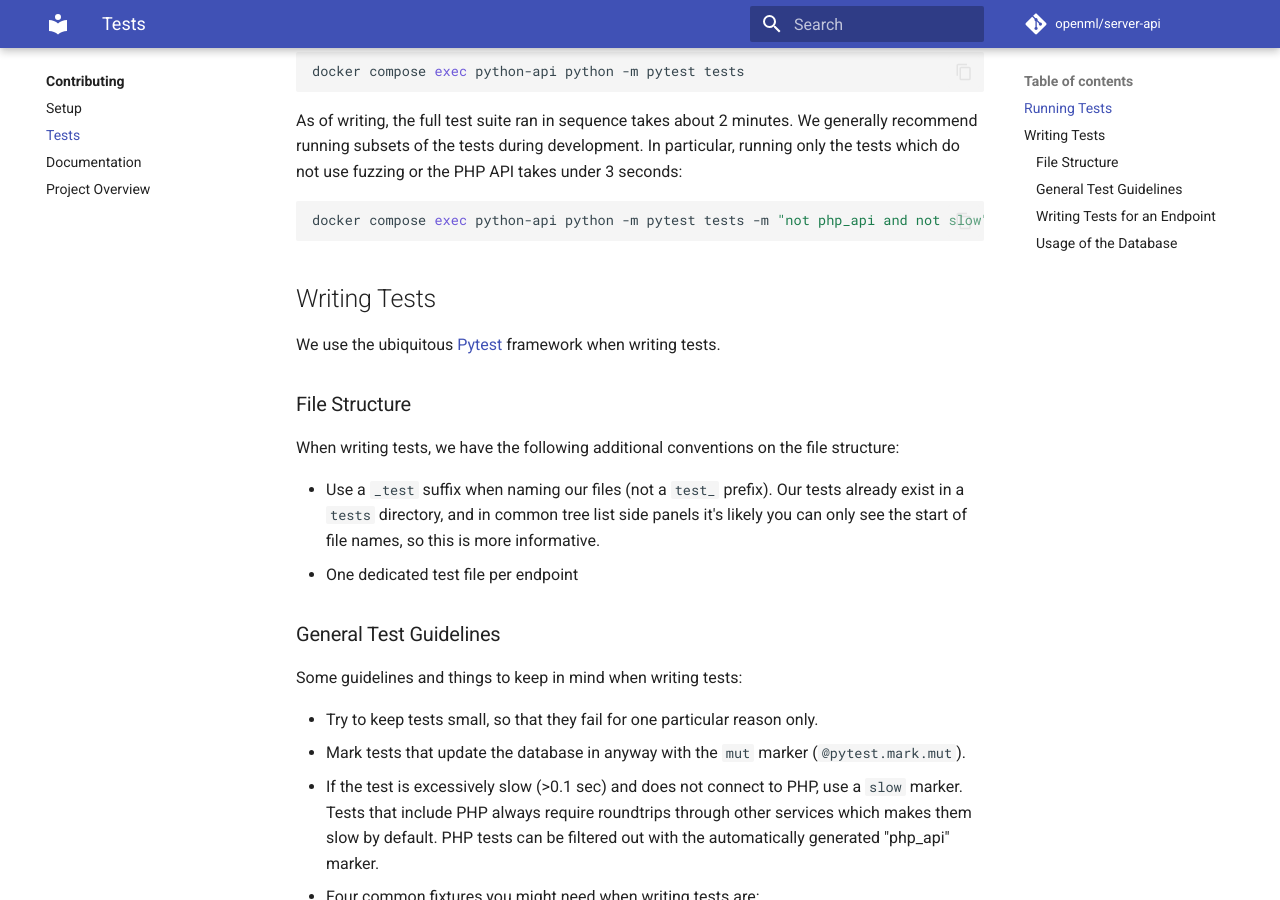
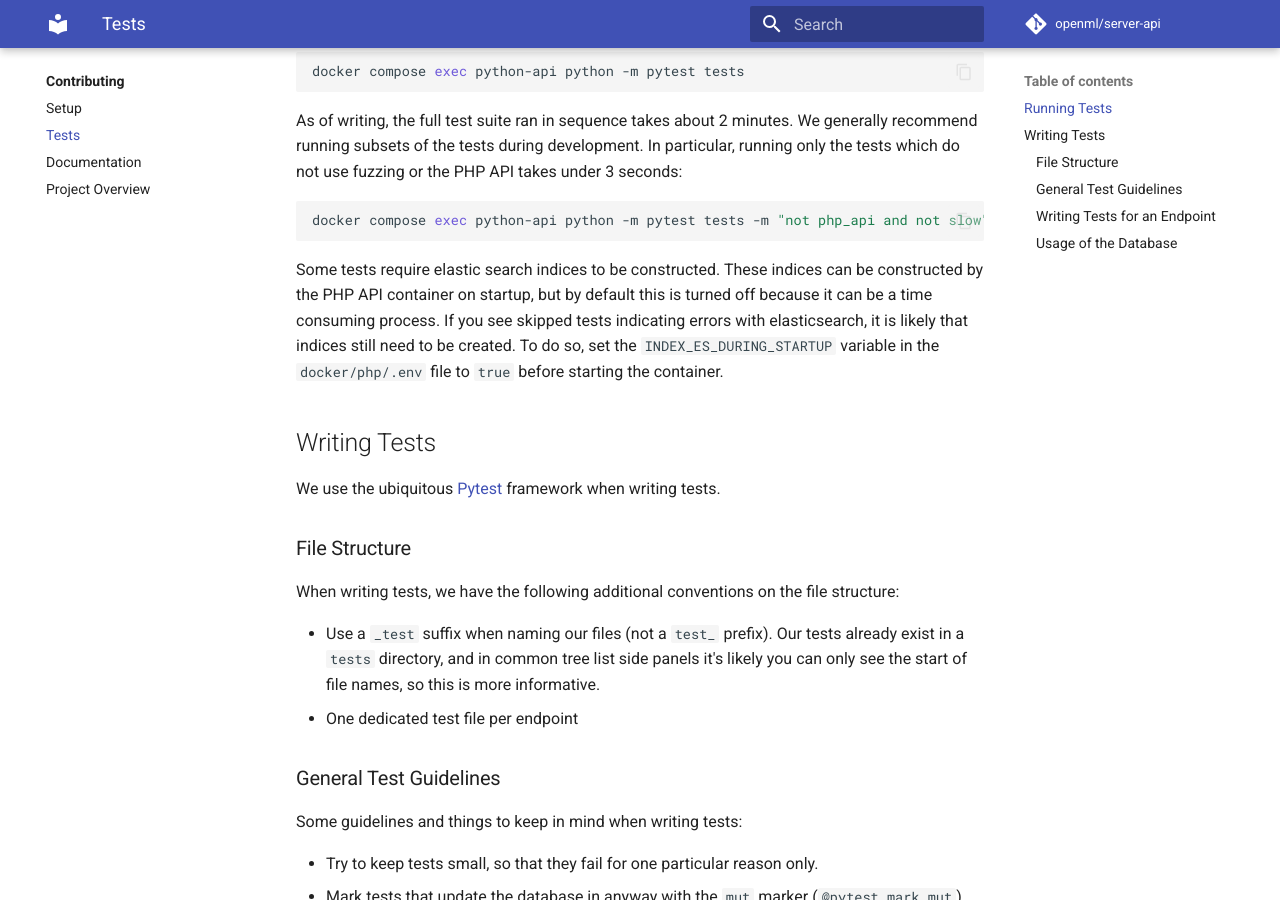
Before and after one commit to openml/server-api, an MkDocs documentation site: the page built from docs/contributing/tests.md, in a window 1280 px wide and 900 px high, scrolled down 626 px. Built offline with MkDocs 1.6.1 and Material for MkDocs 9.7.7, drawn with Linux system fonts in a browser that asks for light colours; comment, search, counter and statistics services are not loaded.

Commit message:
Create ES indices in CI (#321)
I noticed that the ES indices were not created during CI and so some of
the integration tests were skipped.

````diff
--- a/docs/contributing/tests.md
+++ b/docs/contributing/tests.md
@@ -27,6 +27,13 @@ In particular, running only the tests which do not use fuzzing or the PHP API ta
 ```bash
 docker compose exec python-api python -m pytest tests -m "not php_api and not slow"
 ```
+
+Some tests require elastic search indices to be constructed.
+These indices can be constructed by the PHP API container on startup,
+but by default this is turned off because it can be a time consuming process.
+If you see skipped tests indicating errors with elasticsearch, it is likely that
+indices still need to be created. To do so, set the `INDEX_ES_DURING_STARTUP` variable
+in the `docker/php/.env` file to `true` before starting the container.
 
 ## Writing Tests
 
````
Also changed, not shown: 1 other file.
